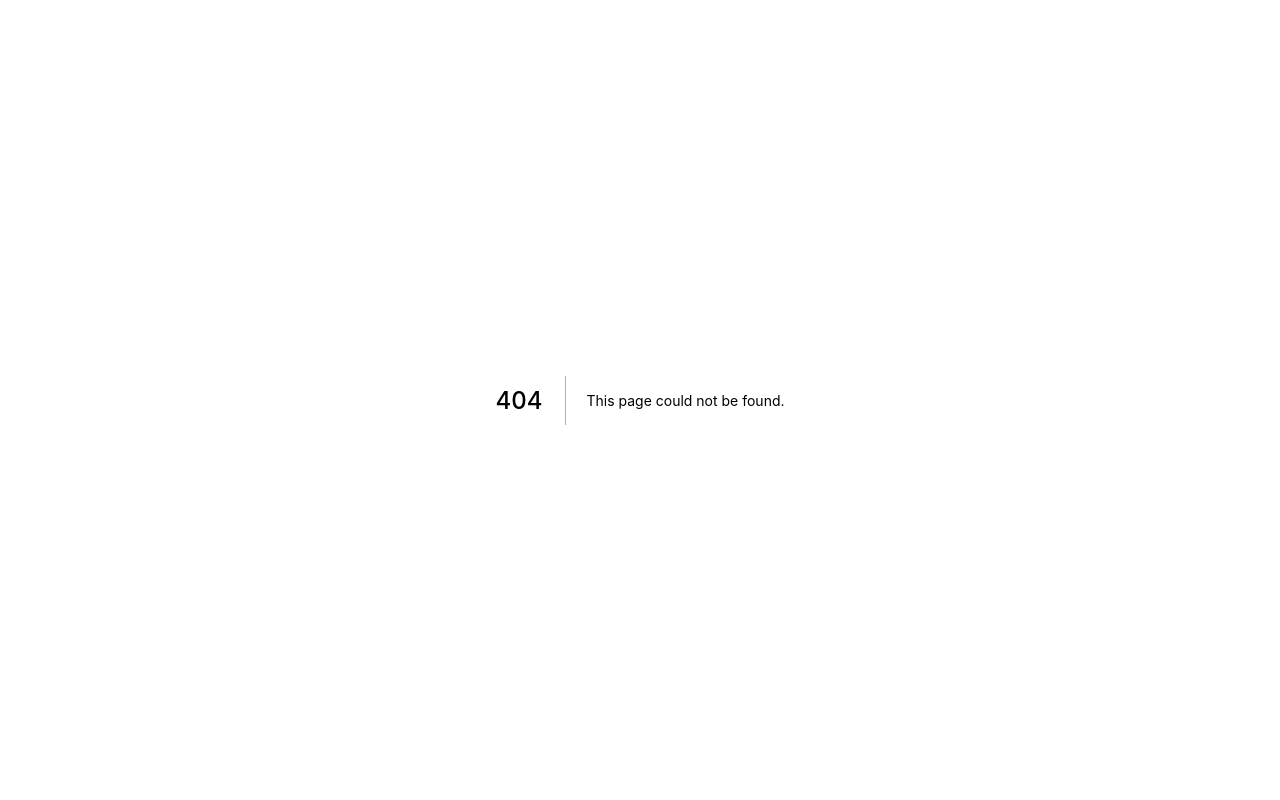
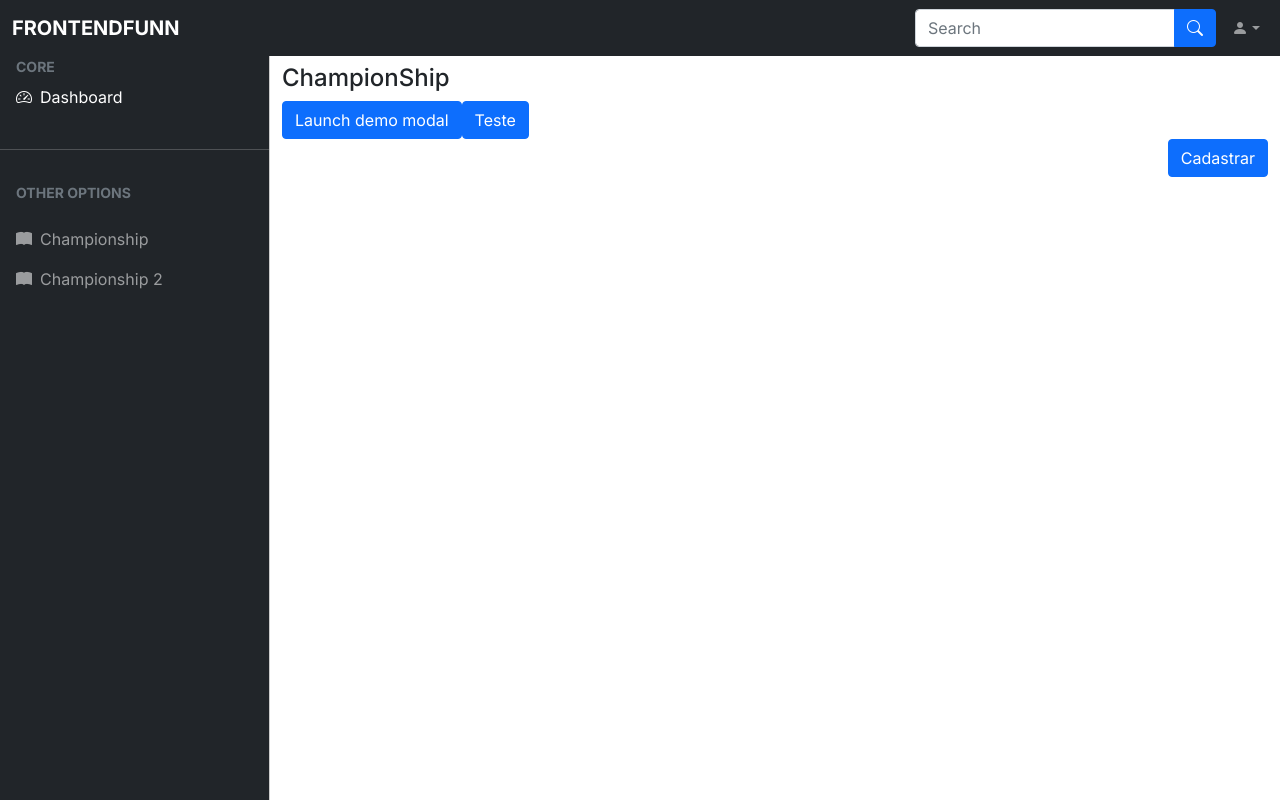
Before and after one commit to fernando88to/digitaloceanformula1, a Next.js app in the folder frontend/: page /frontend/championship/index2 in a window 1280 px wide. Before the commit this address had no page. Built offline with nearby package versions, Linux system fonts and the light colour scheme.

Commit message:
trabalhando no modal

```diff
--- a/frontend/src/components/LayoutBootstrap/LateralMenu.tsx
+++ b/frontend/src/components/LayoutBootstrap/LateralMenu.tsx
@@ -41,6 +41,14 @@ export const LateralMenu = (props: Props) => {
                                 </a>
                             </Link>
                         </li>
+                        <li>
+                            <Link href="/championship/index2">
+                                <a className="nav-link px-3">
+                                    <span className="me-2"><i className="bi bi-book-fill"></i></span>
+                                    <span>Championship 2</span>
+                                </a>
+                            </Link>
+                        </li>
                     </ul>
                 </nav>
             </div>
--- /dev/null
+++ b/frontend/src/pages/championship/index2.tsx
@@ -0,0 +1,96 @@
+import {NextPage} from "next";
+import {LayoutBootstrap} from "../../components/LayoutBootstrap/LayoutBootstrap";
+import {useEffect} from "react";
+//import { Modal }  from 'bootstrap/dist/js/bootstrap';
+
+
+interface Iprops {
+
+}
+
+export const IndexPage:NextPage<Iprops> = ({}) =>{
+
+    function openModal() {
+        //var modal = document.getElementById('exampleModal');
+        //document.getElementById("backdrop").style.display = "block"
+        //document.getElementById("exampleModal").style.display = "block"
+        //document.getElementById("exampleModal").classList.add("show")
+        // let modal = document.getElementById('exampleModal');
+        //  if(modal){
+        //      modal.classList.add("show");
+        //      modal.show();
+        //      //modal.style.display = "block";
+        //  }
+        //var myModal = new Modal(document.getElementById('exampleModal'))
+        //myModal.show()
+
+        let modal = document.getElementById('exampleModal');
+        const bsModal = new Modal(modal, {
+            backdrop: 'static',
+            keyboard: false
+        })
+        bsModal.show()
+
+
+    }
+
+
+    useEffect(()=>{
+
+
+
+        /*var myModal = new Modal(document.getElementById('myModal'), {})
+        myModal.toggle()*/
+
+        /*let modal = document.getElementById('myModal');
+        if(modal){
+            modal.classList.add("show");
+            modal.style.display = "block";
+        }*/
+
+    },[]);
+
+    return (
+        <LayoutBootstrap title="ChampionShip">
+
+            <button type="button" className="btn btn-primary" data-bs-toggle="modal" data-bs-target="#exampleModal">
+                Launch demo modal
+            </button>
+            <button type="button" className="btn btn-primary"  onClick={openModal}>
+                Teste
+            </button>
+
+
+            <div className="modal fade" id="exampleModal" tabIndex={-1} aria-labelledby="exampleModalLabel" aria-hidden="true">
+                <div className="modal-dialog">
+                    <div className="modal-content">
+                        <div className="modal-header">
+                            <h5 className="modal-title" id="exampleModalLabel">Modal title</h5>
+                            <button type="button" className="btn-close" data-bs-dismiss="modal" aria-label="Close"></button>
+                        </div>
+                        <div className="modal-body">
+                            ...
+                        </div>
+                        <div className="modal-footer">
+                            <button type="button" className="btn btn-secondary" data-bs-dismiss="modal">Close</button>
+                            <button type="button" className="btn btn-primary">Save changes</button>
+                        </div>
+                    </div>
+                </div>
+            </div>
+
+
+
+            <div className="row text-end">
+                <div className="col-12">
+                    <button type="button" className="btn btn-primary">Cadastrar</button>
+                </div>
+
+            </div>
+
+        </LayoutBootstrap>
+    );
+
+}
+
+export default IndexPage;
```
